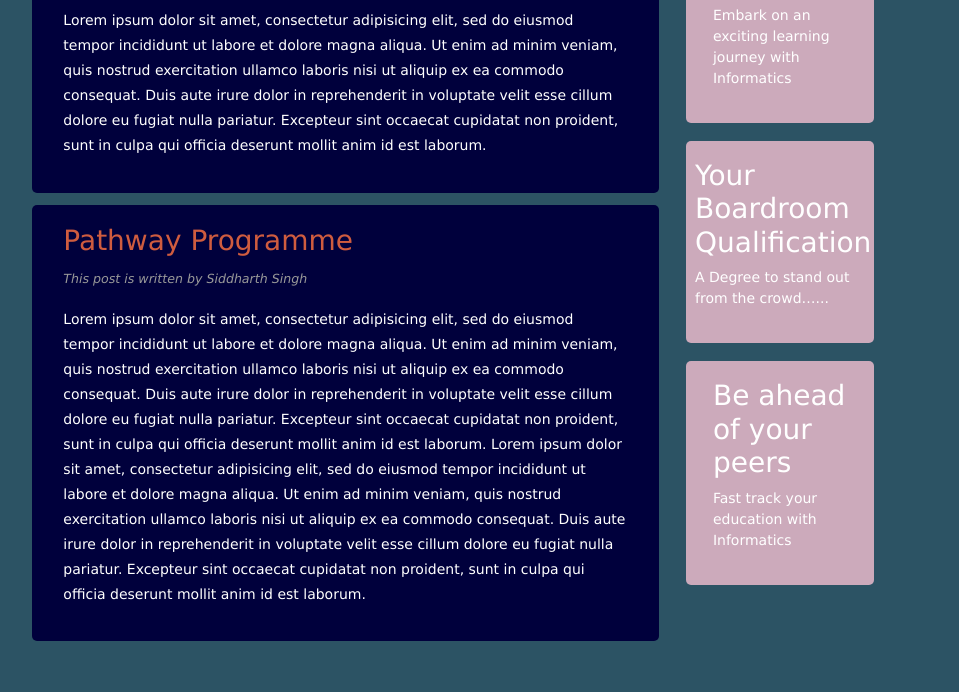
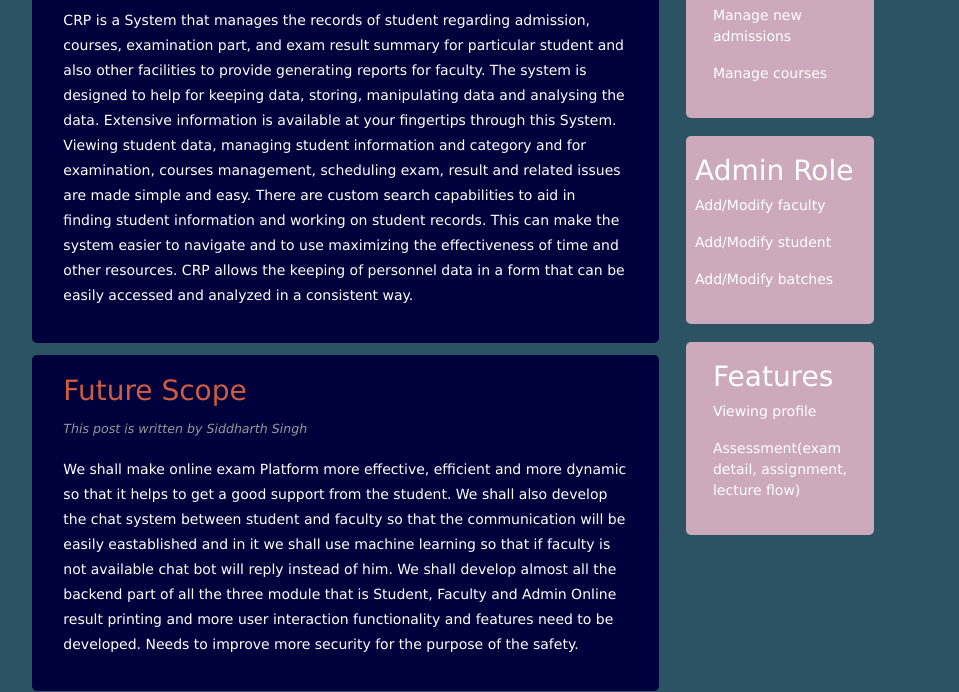
Before and after one commit to Sid22031998/CRP, a plain HTML site: page index.html in a window 1280 px wide. Shown: the part 675-1367 px from the top of the page, without its empty margins (160-1119 px from the left). Drawn offline with nearby package versions, Linux system fonts and the light colour scheme; a script that the page names is missing.

Commit message:
Update index.html

```diff
--- a/index.html
+++ b/index.html
@@ -89,42 +89,27 @@ function showSlides() {
 	<div class="Content">
 		<article class="topContent">
 			<header>
-			 <h3><a href="#" title="My First Post">ICP </a>	</h3>
+			 <h3><a href="#" title="My First Post">CRP </a>	</h3>
 			</header>
 			<footer>
 				<p class="post-info">This post is written by Siddharth Singh</p>
 			</footer>
 			<content>
-<p>Lorem ipsum dolor sit amet, consectetur adipisicing elit, sed do eiusmod
-tempor incididunt ut labore et dolore magna aliqua. Ut enim ad minim veniam,
-quis nostrud exercitation ullamco laboris nisi ut aliquip ex ea commodo
-consequat. Duis aute irure dolor in reprehenderit in voluptate velit esse
-cillum dolore eu fugiat nulla pariatur. Excepteur sint occaecat cupidatat non
-proident, sunt in culpa qui officia deserunt mollit anim id est laborum.
+<p>CRP is a System that manages the records of student regarding admission, courses, examination part, and exam result summary for particular student and also other facilities to provide generating reports for faculty. The system is designed to help for keeping data, storing, manipulating data and analysing the data. Extensive information is available at your fingertips through this System. Viewing student data, managing student information and category and for examination, courses management, scheduling exam, result and related issues are made simple and easy. There are custom search capabilities to aid in finding student information and working on student records. This can make the system easier to navigate and to use maximizing the effectiveness of time and other resources. CRP allows the keeping of personnel data in a form that can be easily accessed and analyzed in a consistent way.
 </p>
 			</content>
 		</article>
 
 		<article class="bottomContent">
 			<header>
-			<h3><a href="#" title="Pathway Programme">Pathway Programme</a>	</h3>
+			<h3><a href="#" title="Pathway Programme">Future Scope</a>	</h3>
 			</header>
 			<footer>
 				<p class="post-info">This post is written by Siddharth Singh</p>
 			</footer>
 			<content>
-<p>Lorem ipsum dolor sit amet, consectetur adipisicing elit, sed do eiusmod
-tempor incididunt ut labore et dolore magna aliqua. Ut enim ad minim veniam,
-quis nostrud exercitation ullamco laboris nisi ut aliquip ex ea commodo
-consequat. Duis aute irure dolor in reprehenderit in voluptate velit esse
-cillum dolore eu fugiat nulla pariatur. Excepteur sint occaecat cupidatat non
-proident, sunt in culpa qui officia deserunt mollit anim id est laborum.
-Lorem ipsum dolor sit amet, consectetur adipisicing elit, sed do eiusmod
-tempor incididunt ut labore et dolore magna aliqua. Ut enim ad minim veniam,
-quis nostrud exercitation ullamco laboris nisi ut aliquip ex ea commodo
-consequat. Duis aute irure dolor in reprehenderit in voluptate velit esse
-cillum dolore eu fugiat nulla pariatur. Excepteur sint occaecat cupidatat non
-proident, sunt in culpa qui officia deserunt mollit anim id est laborum.
+<p>We shall make online exam Platform more effective, efficient and more dynamic so that it helps to get a good support from the student. We shall also develop the chat system between student and faculty so that the communication will be easily eastablished and in it we shall use machine learning so that if faculty is not available chat bot will reply instead of him. We shall develop almost all the backend part of all the three module that is Student, Faculty and Admin Online result printing and more user interaction functionality and features need to be developed.
+Needs to improve more security for the purpose of the safety.
 </p>
 			</content>
 		</article>
@@ -134,22 +119,26 @@ proident, sunt in culpa qui officia deserunt mollit anim id est laborum.
 </div>
 <aside class="top-sidebar">
 	<article>
-		<h3>Join us today!</h3>
-		<p>Embark on an exciting learning journey with Informatics</p>
+		<h3>CRP Function</h3>
+		<p>Manage new admissions</p>
+    <p>Manage courses</p>
 	</article>
 </aside>
 
 <aside class="middle-sidebar">
 	<article>
-		<h3>Your Boardroom Qualification</h3>
-		<p>A Degree to stand out from the crowd…...</p>
+		<h3>Admin Role</h3>
+		<p>Add/Modify faculty</p>
+    <p>Add/Modify student</p>
+    <p>Add/Modify batches</p>
 	</article>
 </aside>
 
 <aside class="buttom-sidebar">
 	<article>
-		<h3>Be ahead of your peers</h3>
-		<p>Fast track your education with Informatics</p>
+		<h3>Features </h3>
+		<p>Viewing profile</p>
+    <p>Assessment(exam detail, assignment, lecture flow)</p>
 	</article>
 </aside>
 
```
